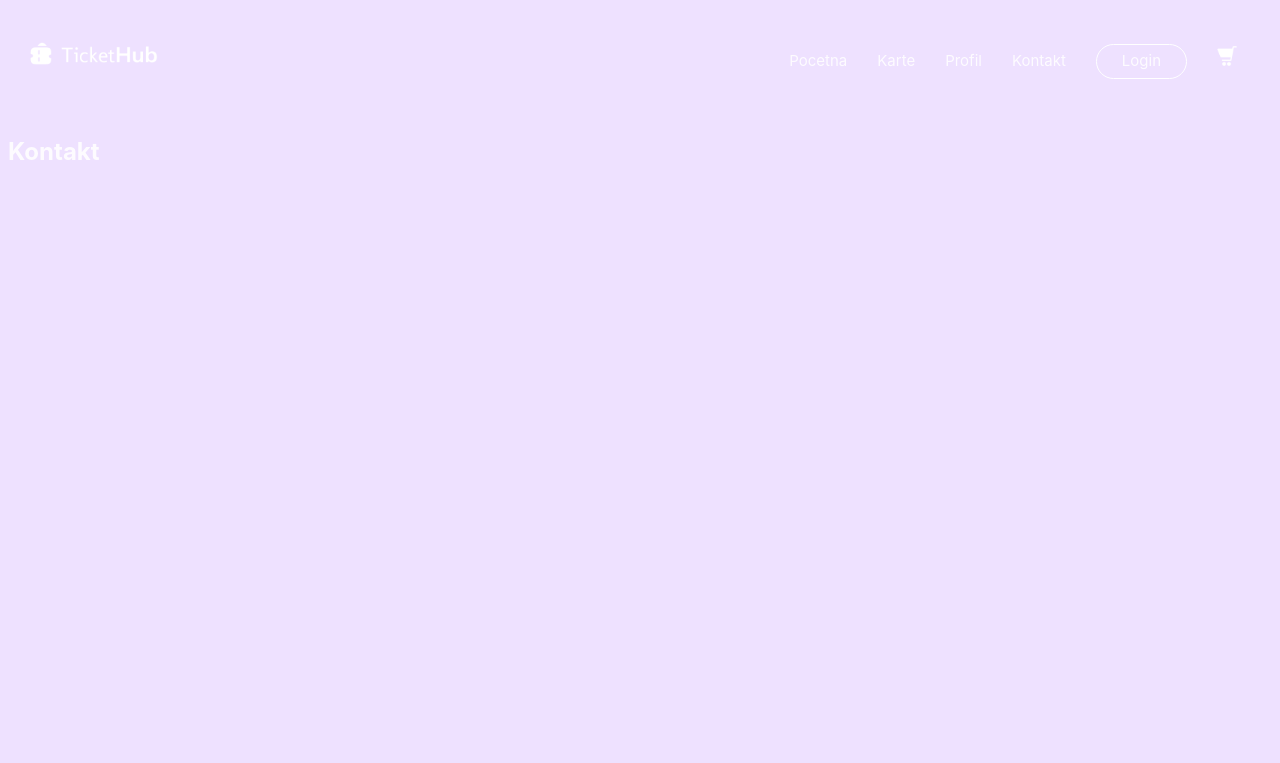
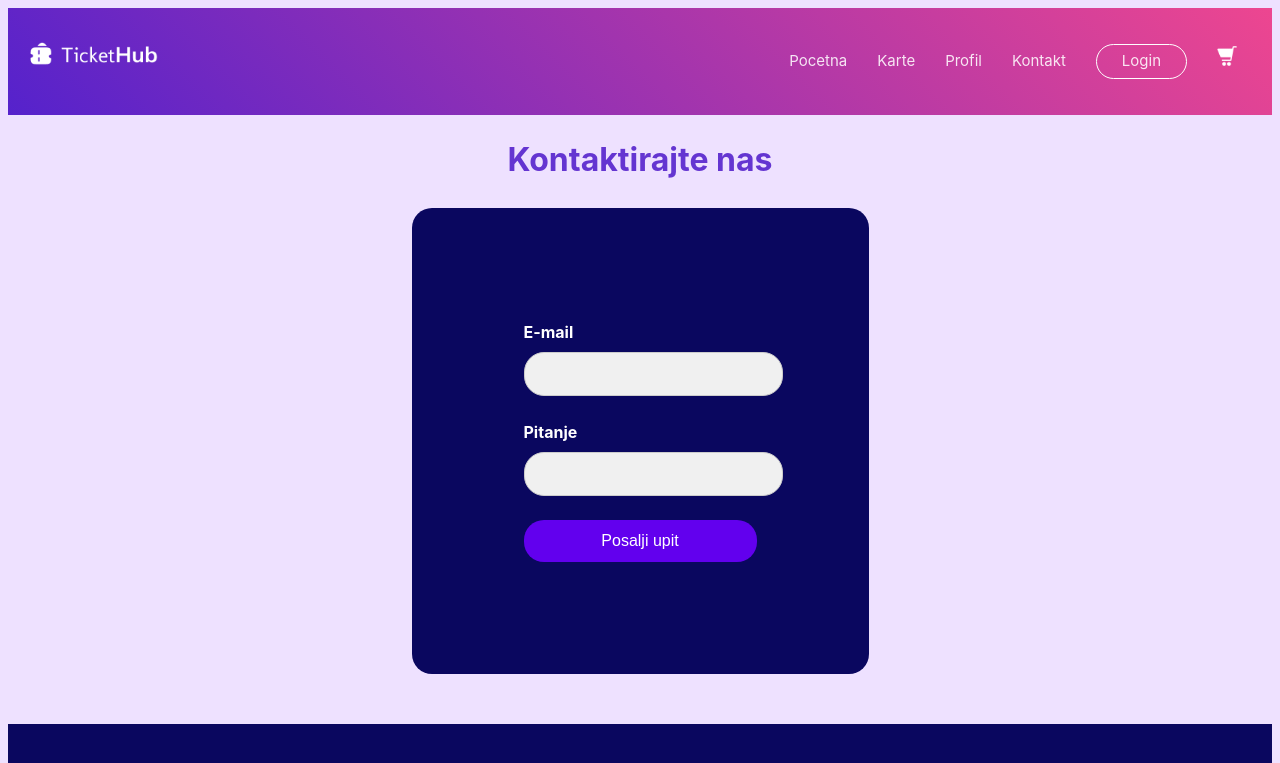
Before and after one commit to elab-development/klijentske-veb-tehnologije-2024-2022-0216-prodaja-karata, a React (Vite) app in the folder react-app/: page /kontakt in a window 1280 px wide. Shown: the top 763 px of the page. Built offline with nearby package versions, Linux system fonts and the light colour scheme.

Commit message:
osmi commit

```diff
--- a/react-app/src/App.tsx
+++ b/react-app/src/App.tsx
@@ -6,7 +6,7 @@ import './App.css'
 import { BrowserRouter,Routes, Route } from 'react-router-dom'
 import Home from './pages/Home'
 import Kontakt from './pages/Kontakt'
-import Profil from './pages/Profil'
+
 import Karte from './pages/Karte'
 import Login from './pages/Login'
 import Korpa from './pages/Korpa'
@@ -20,7 +20,6 @@ function App() {
           <Route index element={<Home />} />
           <Route path='/home' element={<Home />} />
           <Route path='/kontakt' element={<Kontakt />} />
-          <Route path = '/profil' element={<Profil />} />
           <Route path ='/karte' element={<Karte />} />
           <Route path = '/login' element={<Login />} />
           <Route path = '/korpa' element={<Korpa />} />
--- /dev/null
+++ b/react-app/src/components/FormaKontakt.tsx
@@ -0,0 +1,28 @@
+import ReusableForma from './ReusableForma'
+
+function FormaKontakt() {
+    const handleSubmit = (podaci: Record<string, string>) => {
+        console.log("Uneti podaci:", podaci);
+      };
+
+    const elementi = [
+        {
+            id: "email",
+            type: "email",
+            label: "E-mail",
+        },
+        {
+            id: "name",
+            type:"name",
+            label: "Pitanje",
+        }
+    ]
+  return (
+    <div>
+        <ReusableForma fields={elementi} onSubmit={handleSubmit} submitButtonText='Posalji upit'/>
+    </div>
+
+  )
+}
+
+export default FormaKontakt
--- a/react-app/src/components/Futer.tsx
+++ b/react-app/src/components/Futer.tsx
@@ -39,7 +39,7 @@ function Futer() {
 
             <div className="forma">
             <input type="email" placeholder="Unesi e-mail ovde..." />
-            <Link to = '/login'><button type="submit" className="dugmence">Prijavi se</button></Link>
+            <button type="submit" className="dugmence">Prijavi se</button>
 
             </div>
 
--- a/react-app/src/components/NavBar.tsx
+++ b/react-app/src/components/NavBar.tsx
@@ -7,7 +7,7 @@ const NavBar: React.FC = () => {
   const el = [
     { to: '/home', label: 'Pocetna' },
     { to: '/karte', label: 'Karte' },
-    { to: '/profil', label: 'Profil' },
+    { label: 'Profil' },
     { to: '/kontakt', label: 'Kontakt' },
     { to: '/login', label: 'Login', className: 'Login' },
     { to: '/korpa', label: 'Korpa', icon: korpica }
--- a/react-app/src/components/NavigacijaReusable.tsx
+++ b/react-app/src/components/NavigacijaReusable.tsx
@@ -3,7 +3,7 @@ import { Link } from 'react-router-dom';
 import './NavBar.css';
 
 interface NavClan{
-    to: string;
+    to?: string;
     label: string;
     icon? : string;
     className?: string;
--- a/react-app/src/components/ReusableForma.tsx
+++ b/react-app/src/components/ReusableForma.tsx
@@ -45,7 +45,7 @@ const Forma: React.FC<PoljePorps> = ({
           />
         </div>
       ))}
-      <div>
+      <div className = 'dugmenceNaKraju'>
         {" "}
         <ReusableDugme text={submitButtonText} onClick={() => {}} />
       </div>
--- a/react-app/src/components/ReusableFroma.css
+++ b/react-app/src/components/ReusableFroma.css
@@ -34,7 +34,3 @@
     font-size: 1rem;
     background-color: #f0f0f0;
   }
-
-  .dugmeLogin{
-    justify-content: end;
-  }
--- a/react-app/src/pages/Home.tsx
+++ b/react-app/src/pages/Home.tsx
@@ -40,7 +40,7 @@ function Home() {
           <img src = {partneri} alt = 'partneri'/>
         </div>
 
-        <div className = 'futer'>
+        <div className = 'futerHome'>
           <Futer />
         </div>
 
--- a/react-app/src/pages/Kontakt.tsx
+++ b/react-app/src/pages/Kontakt.tsx
@@ -1,12 +1,26 @@
 import NavBar from "../components/NavBar";
 //import { BrowserRouter,Routes, Route } from 'react-router-dom'
-
+import FormaKontakt from "../components/FormaKontakt";
+import Futer from "../components/Futer";
+import './css/Kontakt.css'
 
 function Kontakt() {
   return (
-    <div>
-      <NavBar />
-      <h2>Kontakt</h2>
+    <div className = 'kontaktStranica'>
+      <div className="navBar1">
+        <NavBar />
+      </div>
+
+      <h1 className = 'kontaktNaslov'> Kontaktirajte nas</h1>
+
+      <div className = 'formaKontakt'>
+        <FormaKontakt />
+      </div>
+
+      <div className = 'futer'>
+        <Futer />
+
+      </div>
     </div>
   )
 }
--- a/react-app/src/pages/Profil.tsx
+++ /dev/null
@@ -1,14 +0,0 @@
-import NavBar from "../components/NavBar";
-//import { BrowserRouter,Routes, Route } from 'react-router-dom'
-
-
-function Profil() {
-  return (
-    <div>
-      <NavBar />
-      <h2>Profil</h2>
-    </div>
-  )
-}
-
-export default Profil
--- /dev/null
+++ b/react-app/src/pages/css/Kontakt.css
@@ -0,0 +1,23 @@
+.kontaktStranica{
+    display: flex;
+    flex-direction: column; /*vertikalno*/
+    height: 100vh;
+}
+
+.kontaktNaslov{
+    margin-bottom: 1.5rem;
+    text-align: center;
+    color: #6435D1;
+}
+
+.formaKontakt{
+    flex-grow: 1;
+    display: flex;
+    justify-content: center;
+    align-items: center;
+    padding: 7rem;
+    max-width: 600px;
+    background-color: #0A075F;
+    border-radius: 20px;
+    margin: 0 auto;
+}
```
Lines whose indentation alone changed are shown as unchanged.
